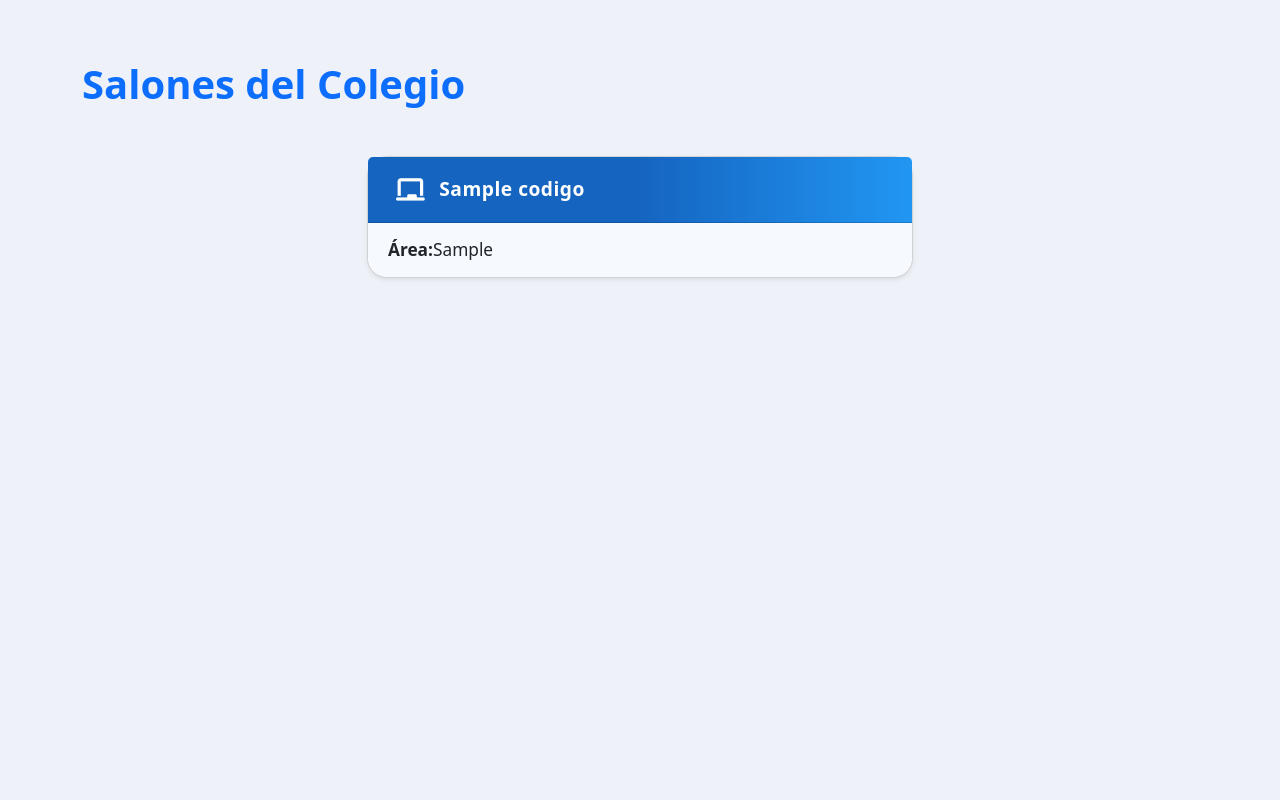
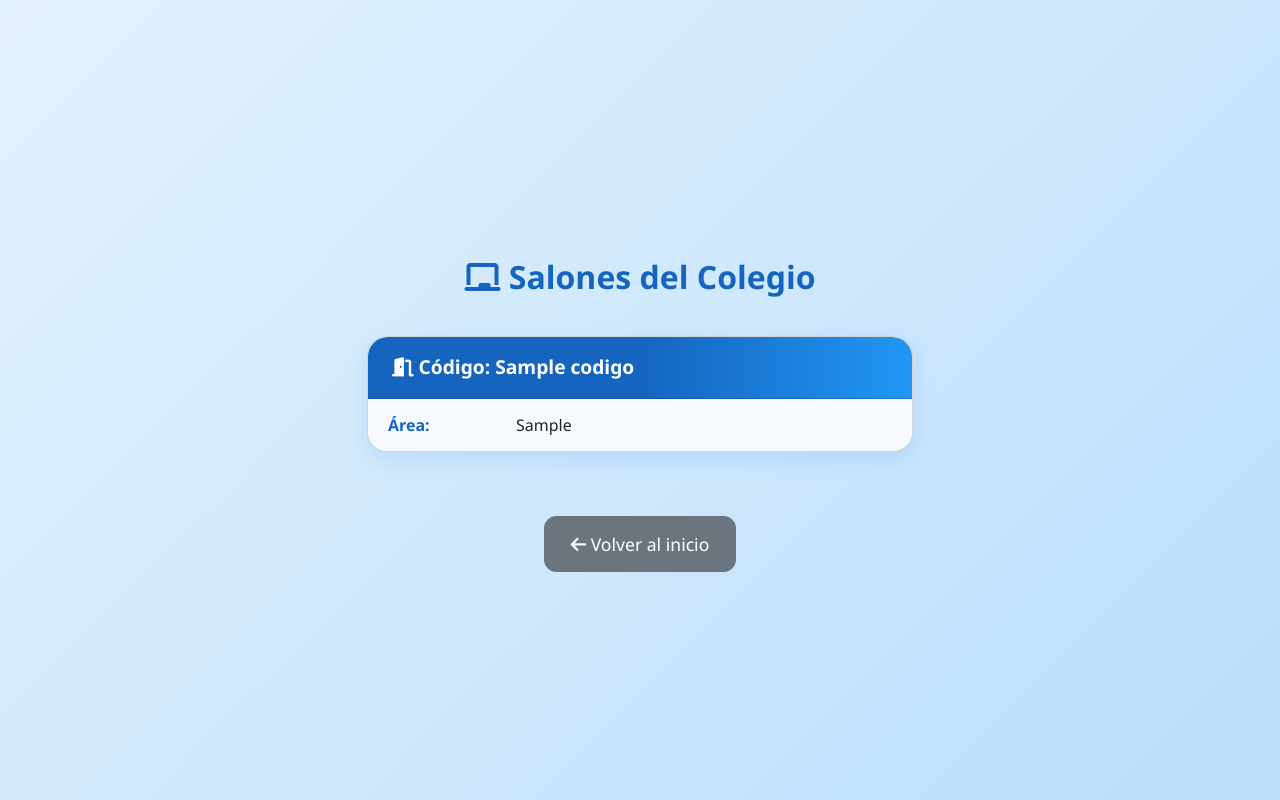
Before and after one commit to Drownfe/CRUD-CAMBRIDGE, a Flask app: page /salones in a window 1280 px wide. Run offline with Flask 3, Linux system fonts and the light colour scheme; a database or web service that is not in the repository returns one stand-in record (values such as "Sample title"); some libraries are stand-ins or nearby versions.

Commit message:
Mejora de templates y separación de CSS global

```diff
--- a/app.py
+++ b/app.py
@@ -72,6 +72,11 @@ def api_create_salon():
     salones_collection.insert_one(data)
     return {"message": "Salon creado"}, 201
 
+@app.route('/')
+def home():
+    return render_template('index.html')
+
+
 
 if __name__ == '__main__':
     app.run(debug=True)
--- /dev/null
+++ b/static/css/styles.css
@@ -0,0 +1,114 @@
+/* ====== ESTILOS GENERALES ====== */
+body {
+    background: linear-gradient(135deg, #e3f2fd, #bbdefb);
+    min-height: 100vh;
+    display: flex;
+    justify-content: center;
+    align-items: center;
+    font-family: 'Segoe UI', sans-serif;
+}
+
+/* ====== CARD PRINCIPAL DE BIENVENIDA ====== */
+.welcome-card {
+    background: #fff;
+    border-radius: 20px;
+    box-shadow: 0 8px 28px rgba(33, 123, 255, 0.25);
+    padding: 40px;
+    text-align: center;
+    max-width: 650px;
+    width: 100%;
+}
+
+.welcome-card h1 {
+    font-size: 2.2rem;
+    font-weight: bold;
+    color: #1565c0;
+    margin-bottom: 20px;
+}
+
+.welcome-card p {
+    font-size: 1.15rem;
+    margin-bottom: 35px;
+    color: #444;
+}
+
+/* ====== BOTONES DE NAVEGACIÓN ====== */
+.btn-custom {
+    border-radius: 12px;
+    padding: 14px 26px;
+    font-size: 1.1rem;
+    margin: 10px;
+    transition: transform 0.2s ease, box-shadow 0.2s ease;
+}
+
+.btn-custom:hover {
+    transform: translateY(-3px);
+    box-shadow: 0 6px 18px rgba(0,0,0,0.15);
+}
+
+/* ====== PÁGINAS GENERALES ====== */
+.page-title {
+    margin: 40px 0;
+    text-align: center;
+    color: #1565c0;
+    font-weight: bold;
+    font-size: 2rem;
+}
+
+/* ====== CARDS REUTILIZABLES ====== */
+.custom-card {
+    border-radius: 20px;
+    box-shadow: 0 8px 20px rgba(33, 123, 255, 0.13);
+    transition: transform 0.2s ease, box-shadow 0.2s ease;
+    margin-bottom: 30px;
+}
+
+.custom-card:hover {
+    transform: translateY(-5px) scale(1.02);
+    box-shadow: 0 20px 50px rgba(33, 123, 255, 0.25);
+}
+
+.custom-card .card-header {
+    font-size: 1.2rem;
+    font-weight: bold;
+    background: linear-gradient(90deg, #1565c0 50%, #2196f3 100%);
+    color: #fff;
+    border-top-left-radius: 20px;
+    border-top-right-radius: 20px;
+    padding: 16px 24px;
+}
+
+.custom-card .list-group-item {
+    background-color: #f6faff;
+    border: none;
+    padding: 14px 20px;
+    font-size: 1rem;
+    border-bottom: 1px solid #e6ecfb;
+}
+
+.custom-card .list-group-item:last-child {
+    border-bottom-left-radius: 20px;
+    border-bottom-right-radius: 20px;
+    border-bottom: none;
+}
+
+/* ====== LISTAS GENERALES ====== */
+.list-group-item {
+    display: flex;
+    align-items: center;
+    gap: 8px;
+}
+.list-group-item strong {
+    color: #1565c0;
+    min-width: 120px;
+}
+
+/* ====== ICONOS EN LISTAS ====== */
+.list-group-item i {
+    color: #42a5f5;
+}
+
+/* ====== COLOR EXTRA PARA SALONES ====== */
+.custom-card .fa-chalkboard {
+    color: #2196f3;
+}
--- a/templates/salones.html
+++ b/templates/salones.html
@@ -3,78 +3,36 @@
 <head>
     <meta charset="UTF-8" />
     <title>Salones del Colegio</title>
-    <link href="https://cdn.jsdelivr.net/npm/bootstrap@5.3.2/dist/css/bootstrap.min.css" rel="stylesheet" />
+    <link href="https://cdn.jsdelivr.net/npm/bootstrap@5.3.2/dist/css/bootstrap.min.css" rel="stylesheet">
+    <link href="{{ url_for('static', filename='css/styles.css') }}" rel="stylesheet">
     <script src="https://kit.fontawesome.com/c7eadad438.js" crossorigin="anonymous"></script>
-    <style>
-        body {
-            background-color: #eef2f8;
-        }
-        .container {
-            margin-top: 60px;
-        }
-        .card {
-            border-radius: 20px;
-            box-shadow: 0 8px 20px rgba(33, 123, 255, 0.13);
-            transition: transform .2s cubic-bezier(.4,2,.7,.8), box-shadow .2s;
-            margin-bottom: 40px;
-        }
-        .card:hover {
-            transform: translateY(-5px) scale(1.03);
-            box-shadow: 0 20px 64px rgba(33,123,255,.25);
-        }
-        .card-header {
-            font-size: 1.2rem;
-            font-weight: bold;
-            display: flex;
-            align-items: center;
-            background: linear-gradient(90deg, #1565c0 50%, #2196f3 100%);
-            color: #fff;
-            border-top-left-radius: 20px;
-            border-top-right-radius: 20px;
-            padding: 18px 28px;
-            letter-spacing: .5px;
-        }
-        .card-header i {
-            font-size: 1.6rem;
-            margin-right: 14px;
-        }
-        ul.list-group-flush {
-            margin-bottom: 0;
-        }
-        .list-group-item {
-            background-color: #f6faff;
-            border: none;
-            padding: 14px 20px;
-            font-size: 1.08rem;
-            border-bottom: 1px solid #e6ecfb;
-            display: flex;
-            align-items: center;
-        }
-        .list-group-item:last-child {
-            border-bottom-left-radius: 20px;
-            border-bottom-right-radius: 20px;
-            border-bottom: none;
-        }
-    </style>
 </head>
 <body>
     <div class="container">
-        <h1 class="mb-5 text-primary fw-bold">Salones del Colegio</h1>
+        <h1 class="page-title"><i class="fas fa-chalkboard"></i> Salones del Colegio</h1>
+
         <div class="row justify-content-center">
             {% for salon in salones %}
             <div class="col-lg-6 col-md-8">
-                <div class="card shadow-sm">
+                <div class="card custom-card">
                     <div class="card-header">
-                        <i class="fas fa-chalkboard"></i> {{ salon.codigo }}
+                        <i class="fas fa-door-open"></i> Código: {{ salon.codigo }}
                     </div>
                     <ul class="list-group list-group-flush">
-                        <li class="list-group-item"><strong>Área: </strong>{{ salon.idArea }}</li>
+                        <li class="list-group-item"><strong>Área:</strong> {{ salon.idArea }}</li>
                     </ul>
                 </div>
             </div>
             {% endfor %}
         </div>
+
+        <div class="text-center mt-4">
+            <a href="/" class="btn btn-secondary btn-custom">
+                <i class="fas fa-arrow-left"></i> Volver al inicio
+            </a>
+        </div>
     </div>
+
     <script src="https://cdn.jsdelivr.net/npm/bootstrap@5.3.2/dist/js/bootstrap.bundle.min.js"></script>
 </body>
 </html>
```
Also changed, not shown: templates/areas.html (+13 -61 lines), templates/empleados.html (+17 -59 lines), templates/index.html (added, +25 -0 lines), templates/oficinas.html (+15 -57 lines).
